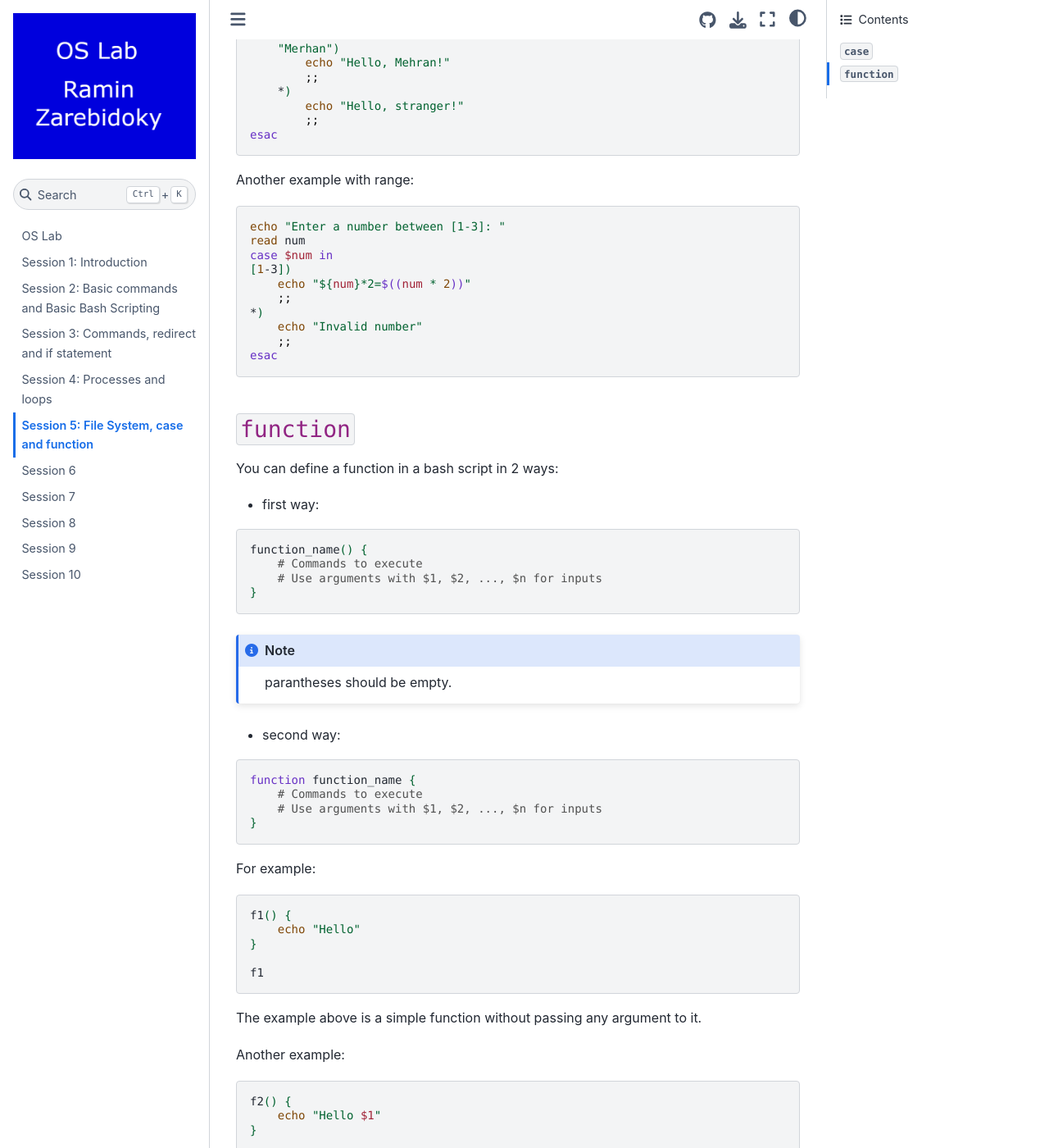
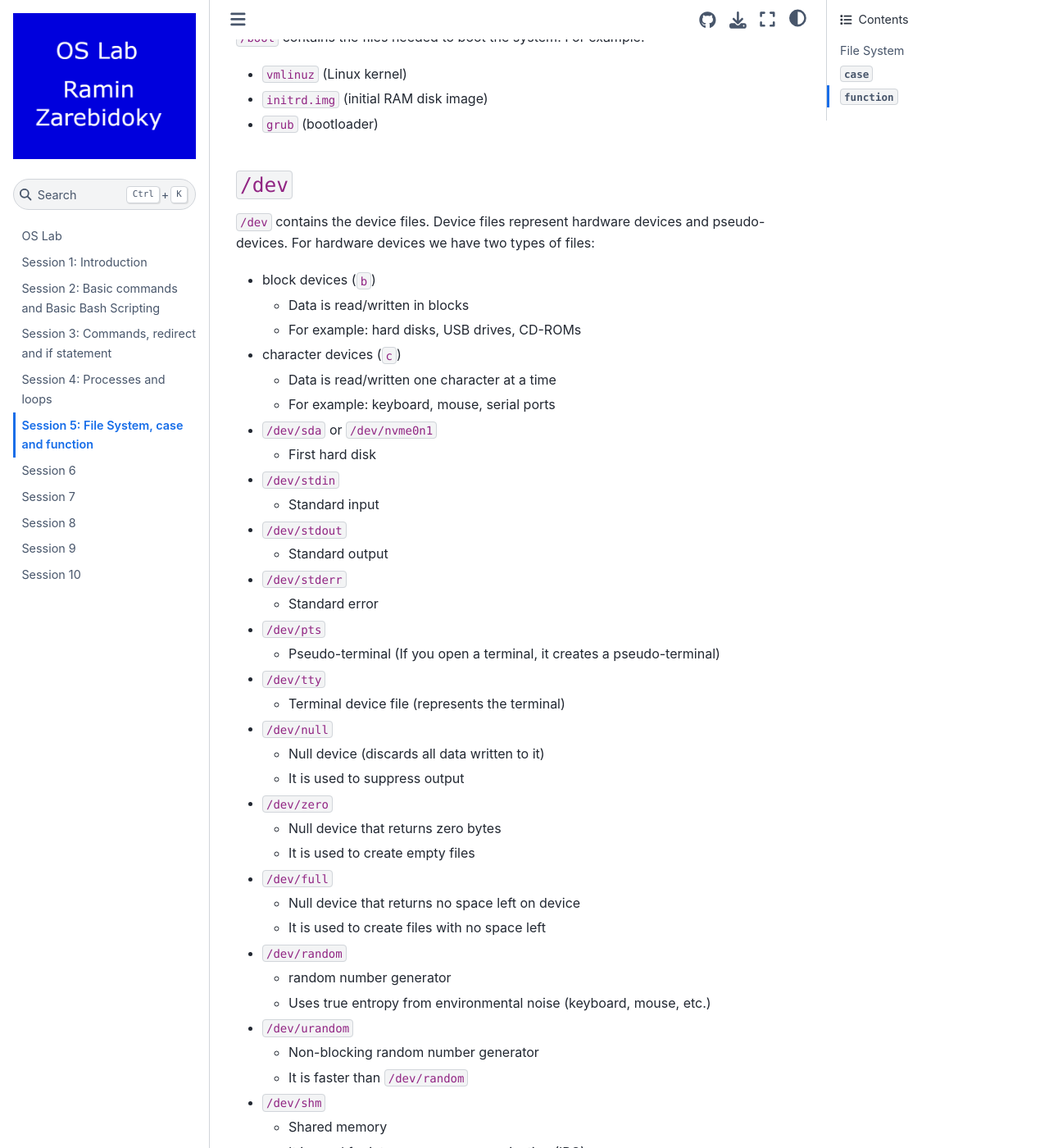
Before and after one commit to LiterallyTheOne/os_lab, a Jupyter Book: the page built from docs/session_5.md, in a window 1280 px wide and 1400 px high, scrolled down 665 px. Shown: the whole window at 82% size. Built offline with Jupyter Book 1.0.4 settings and Sphinx 7.4.7 and the Sphinx Book theme 1.1.4, drawn with Linux system fonts in a browser that asks for light colours; some of the changed text lies outside the part shown.

Commit message:
Add file sytem with `/bin`, `/boot` and `/dev`

```diff
--- a/docs/session_5.md
+++ b/docs/session_5.md
@@ -1,4 +1,80 @@
 # Session 5: File System, case and function
+
+## File System
+
+Linux file system is a tree-like structure.
+The root directory is `/`.
+We can say everything in Linux is a file.
+In this session we are going to go through the main directories and explain what they are used for.
+
+### `/bin`
+
+`/bin` stands for binary.
+It contains the essential binaries which is related to the user.
+For example:
+
+* `ls`
+* `cp`
+
+In modern Linux distributions, `/bin` is a symbolic link to `/usr/bin`.
+
+### `/boot`
+
+`/boot` contains the files needed to boot the system.
+For example:
+
+* `vmlinuz` (Linux kernel)
+* `initrd.img` (initial RAM disk image)
+* `grub` (bootloader)
+
+### `/dev`
+
+`/dev` contains the device files.
+Device files represent hardware devices and pseudo-devices.
+For hardware devices we have two types of files:
+
+* block devices (`b`)
+  * Data is read/written in blocks
+  * For example: hard disks, USB drives, CD-ROMs
+* character devices (`c`)
+  * Data is read/written one character at a time
+  * For example: keyboard, mouse, serial ports
+
+* `/dev/sda` or `/dev/nvme0n1`
+  * First hard disk
+
+* `/dev/stdin`
+  * Standard input
+* `/dev/stdout`
+  * Standard output
+* `/dev/stderr`
+  * Standard error
+
+* `/dev/pts`
+  * Pseudo-terminal (If you open a terminal, it creates a pseudo-terminal)
+* `/dev/tty`
+  * Terminal device file (represents the terminal)
+
+* `/dev/null`
+  * Null device (discards all data written to it)
+  * It is used to suppress output
+* `/dev/zero`
+  * Null device that returns zero bytes
+  * It is used to create empty files
+* `/dev/full`
+  * Null device that returns no space left on device
+  * It is used to create files with no space left
+
+* `/dev/random`
+  * random number generator
+  * Uses true entropy from environmental noise (keyboard, mouse, etc.)
+* `/dev/urandom`
+  * Non-blocking random number generator
+  * It is faster than `/dev/random`
+
+* `/dev/shm`
+  * Shared memory
+  * It is used for inter-process communication (IPC)
 
 ## `case`
 
```
